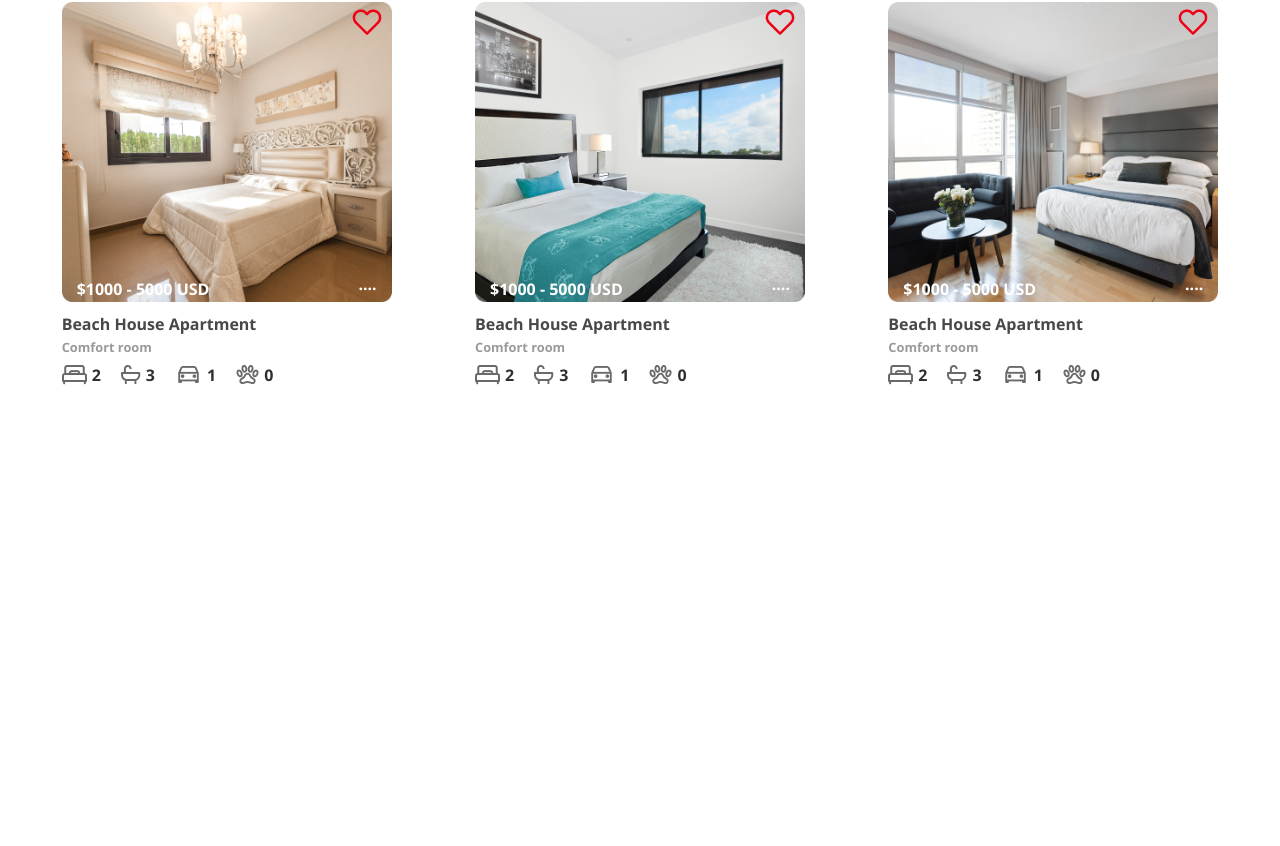
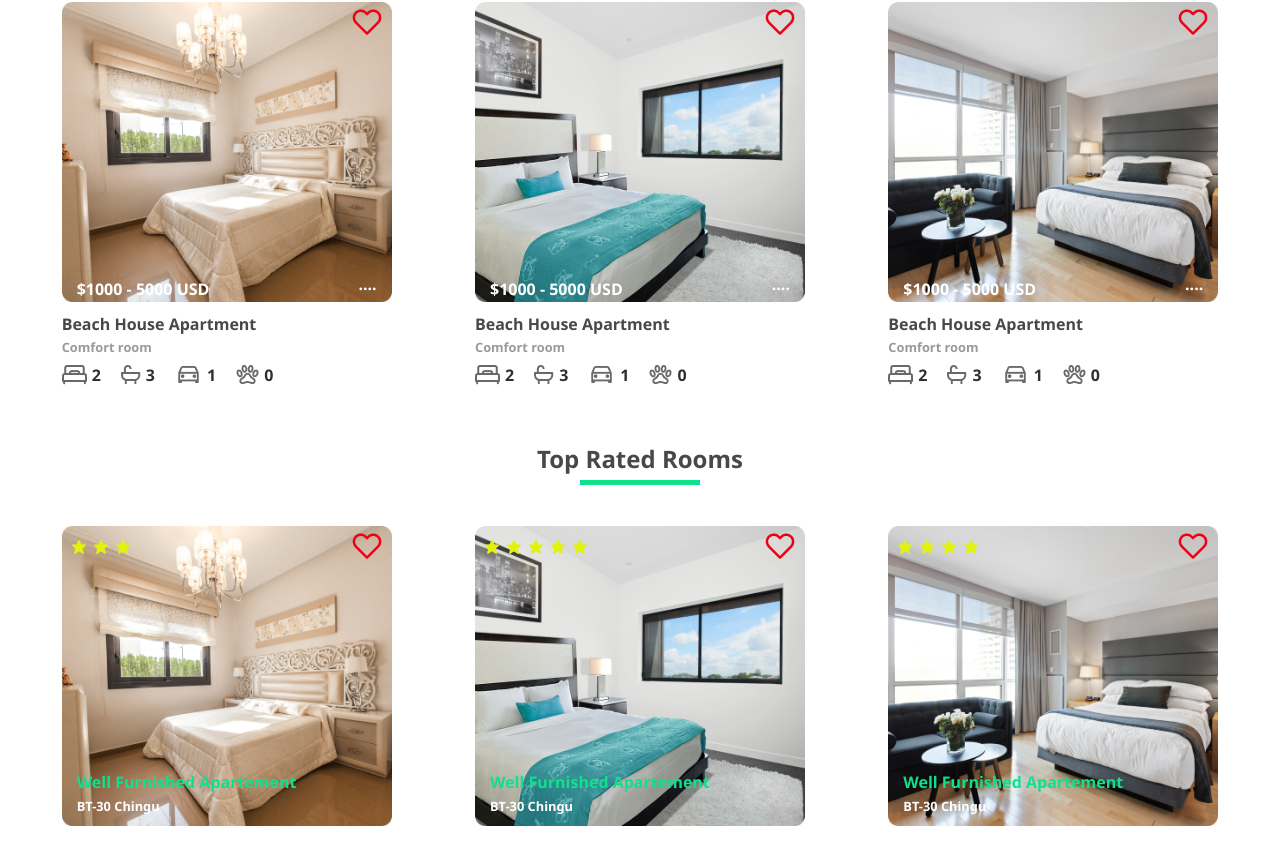
Before and after one commit to chingu-voyages/v42-bears-team-30, a React (Create React App) app in the folder app-front/: page / in a window 1280 px wide. Shown: the part 748-1594 px from the top of the page. Before the commit the page ends 1136 px from the top, so only its background shows below. Built offline with nearby package versions, Linux system fonts and the light colour scheme.

Commit message:
[FRONT] add top rated rooms cards

```diff
--- a/app-front/src/App.js
+++ b/app-front/src/App.js
@@ -1,12 +1,14 @@
 import './App.css';
 import Homepage from './components/homepage/homepage';
 import Cards from './components/cards/cards';
+import TopCards from './components/cards/topRatedCards/topRatedCards';
 
 function App() {
   return (
     <div className="App">
       <Homepage />
       <Cards />
+      <TopCards />
     </div>
   );
 }
--- a/app-front/src/components/cards/cards.css
+++ b/app-front/src/components/cards/cards.css
@@ -3,10 +3,8 @@
 }
 
 .rooms-available-title h2 {
-
     color: #484848;
     text-align: center;
-
 }
 
 .rooms-available-title h2::after {
--- /dev/null
+++ b/app-front/src/components/cards/topRatedCards/topRatedCards.css
@@ -0,0 +1,49 @@
+.top-rated-cards {
+    display: flex;
+    justify-content: space-around;
+}
+
+.top-rated {
+    margin-top: 5em;
+    padding: 20px;
+}
+
+.top-rated-title h2 {
+    color: #484848;
+    text-align: center;
+}
+
+.top-rated-title h2::after {
+    border-bottom: 5px solid #0FE18B;
+    content: '';
+    display: block;
+    margin: 5px auto;
+    width: 120px;
+}
+
+.top-icons .star-icon {
+    position: absolute;
+    left: 10px;
+    top: 11px;
+}
+
+.star-icon .stars img {
+    margin-right: 0.5em;
+}
+
+.room-details {
+    color: white;
+    display: block;
+    line-height: 0.2em;
+    margin: 0 15px;
+    position: relative;
+    top: 85%;
+}
+
+.room-details .details {
+    color: #0FE18B;
+}
+
+.room-information p {
+    font-size: 0.8em;
+}
--- /dev/null
+++ b/app-front/src/components/cards/topRatedCards/topRatedCards.js
@@ -0,0 +1,110 @@
+import React from 'react';
+
+import starIcon from '../../../assets/icons/star-icon.png';
+import loveIcon from '../../../assets/icons/love-icon.png';
+
+import room1 from '../../../assets/images/rooms/room-1.png';
+import room2 from '../../../assets/images/rooms/room-2.png';
+import room3 from '../../../assets/images/rooms/room-3.png';
+
+import './topRatedCards.css';
+
+function Cards() {
+
+    return (
+        <div className='top-rated'>
+
+            <div className='top-rated-title'>
+                <h2>Top Rated Rooms</h2>
+            </div>
+
+            <div className='top-rated-cards'>
+
+                <div className='top-rated-rooms'>
+                    <div className='card-room-top'>
+                        <img className='room-picture' src={ room1 } />
+                        <div className='top-icons'>
+                            <div className='star-icon'>
+                                <div class="stars">
+                                    <img src={ starIcon } alt='star' />
+                                    <img src={ starIcon } alt='star' />
+                                    <img src={ starIcon } alt='star' />
+                                </div>
+                            </div>
+                            <div className='love-icon'>
+                                <img src={ loveIcon } alt='love' />
+                            </div>
+                        </div>
+                        <div className='room-details'>
+                            <div className='details'>
+                                <h4>Well Furnished Apartement</h4>
+                            </div>
+                            <div className='room-information'>
+                                <p>BT-30 Chingu</p>
+                            </div>
+                        </div>
+                    </div>
+                </div>
+
+                <div className='top-rated-rooms'>
+                    <div className='card-room-top'>
+                        <img className='room-picture' src={ room2 } />
+                        <div className='top-icons'>
+                            <div className='star-icon'>
+                                <div class="stars">
+                                    <img src={ starIcon } alt='star' />
+                                    <img src={ starIcon } alt='star' />
+                                    <img src={ starIcon } alt='star' />
+                                    <img src={ starIcon } alt='star' />
+                                    <img src={ starIcon } alt='star' />
+                                </div>
+                            </div>
+                            <div className='love-icon'>
+                                <img src={ loveIcon } alt='love' />
+                            </div>
+                        </div>
+                        <div className='room-details'>
+                            <div className='details'>
+                                <h4>Well Furnished Apartement</h4>
+                            </div>
+                            <div className='room-information'>
+                                <p>BT-30 Chingu</p>
+                            </div>
+                        </div>
+                    </div>
+                </div>
+
+                <div className='top-rated-rooms'>
+                    <div className='card-room-top'>
+                        <img className='room-picture' src={ room3 } />
+                        <div className='top-icons'>
+                            <div className='star-icon'>
+                                <div class="stars">
+                                    <img src={ starIcon } alt='star' />
+                                    <img src={ starIcon } alt='star' />
+                                    <img src={ starIcon } alt='star' />
+                                    <img src={ starIcon } alt='star' />
+                                </div>
+                            </div>
+                            <div className='love-icon'>
+                                <img src={ loveIcon } alt='love' />
+                            </div>
+                        </div>
+                        <div className='room-details'>
+                            <div className='details'>
+                                <h4>Well Furnished Apartement</h4>
+                            </div>
+                            <div className='room-information'>
+                                <p>BT-30 Chingu</p>
+                            </div>
+                        </div>
+                    </div>
+                </div>
+
+            </div>
+
+        </div>
+    )
+}
+
+export default Cards;
```
Also changed, not shown: app-front/src/assets/icons/star-icon.png (added).
